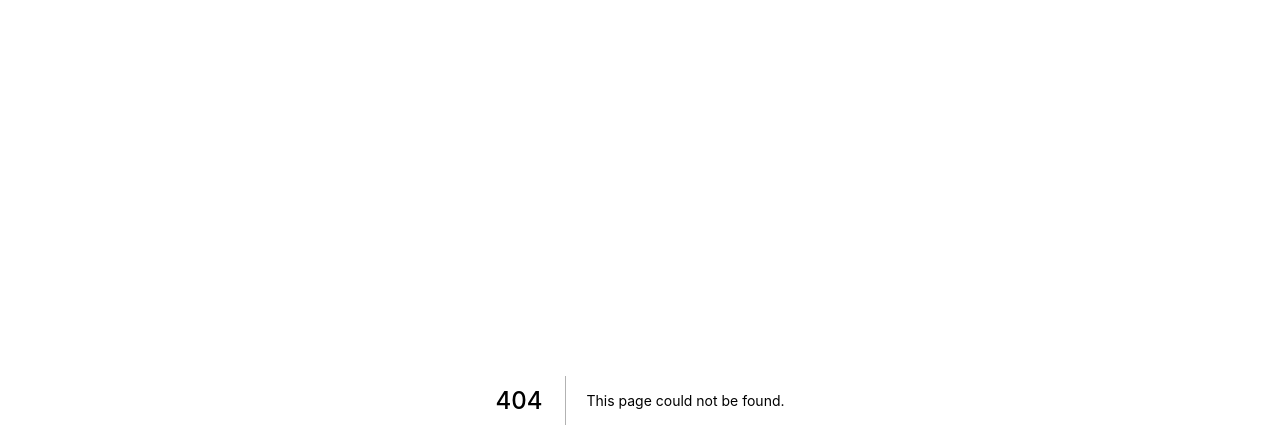
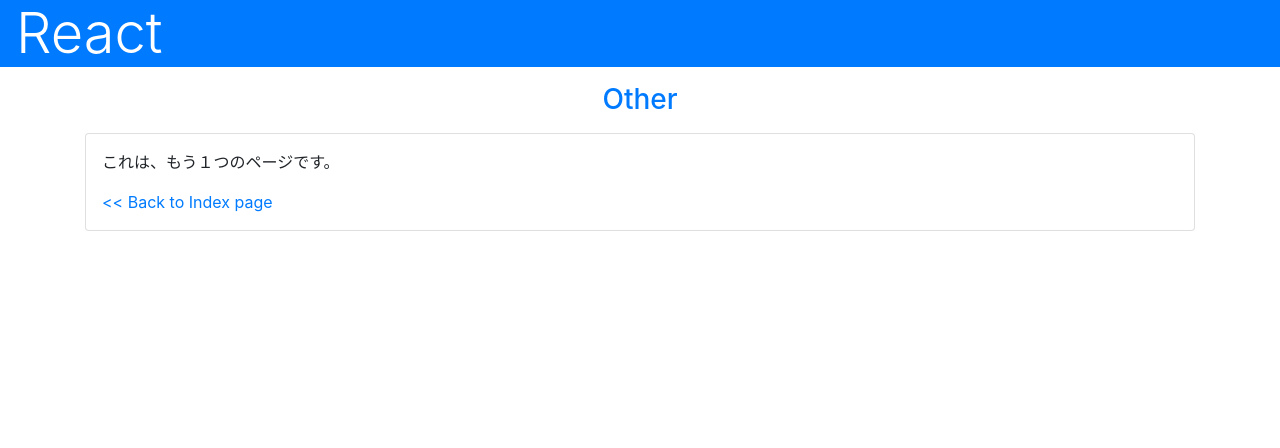
Before and after one commit to Haya372/next-started, a Next.js app: page /other in a window 1280 px wide. Before the commit this address had no page. Shown: the top 448 px of the page. Built offline with nearby package versions, Linux system fonts and the light colour scheme.

Commit message:
複数のページを作ろう

```diff
--- /dev/null
+++ b/pages/other.js
@@ -0,0 +1,22 @@
+import Header from "./header";
+import Link from 'next/link';
+
+export default function Other(){
+  const title = "Other";
+
+  return (
+    <div>
+      <Header title={title}/>
+      <h1 className="bg-primary px-3 text-white display-4">React</h1>
+      <div className="container">
+        <h3 className="my-3 text-primary text-center">{title}</h3>
+        <div className="card p-3">
+          <p>これは、もう１つのページです。</p>
+          <Link href="/">
+            <a>&lt;&lt; Back to Index page</a>
+          </Link>
+        </div>
+      </div>
+    </div>
+  )
+}
```
Also changed, not shown: pages/index.js (+6 -4 lines).
